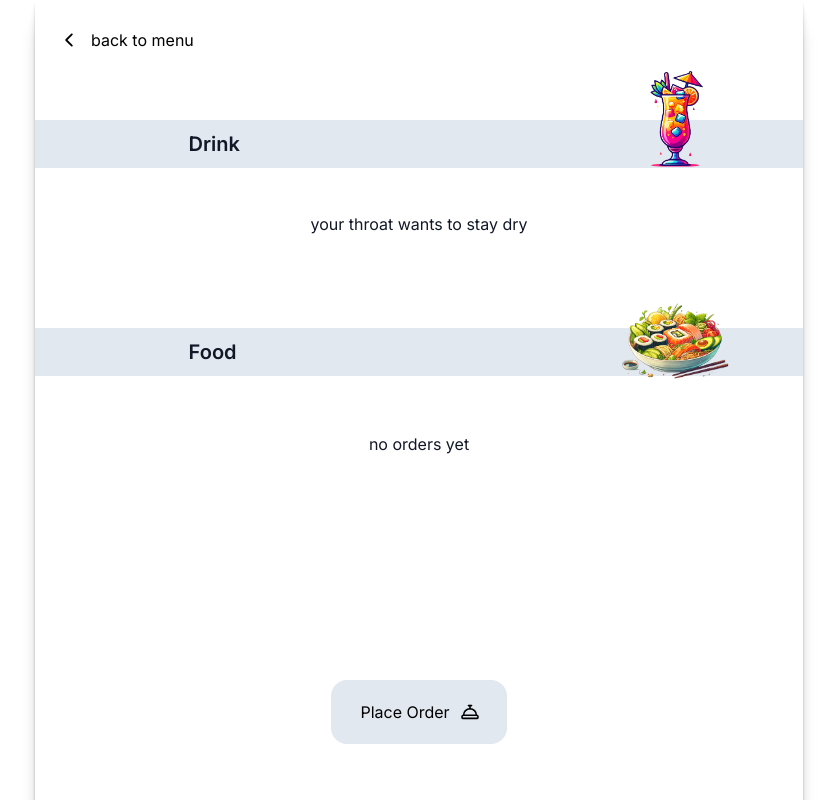
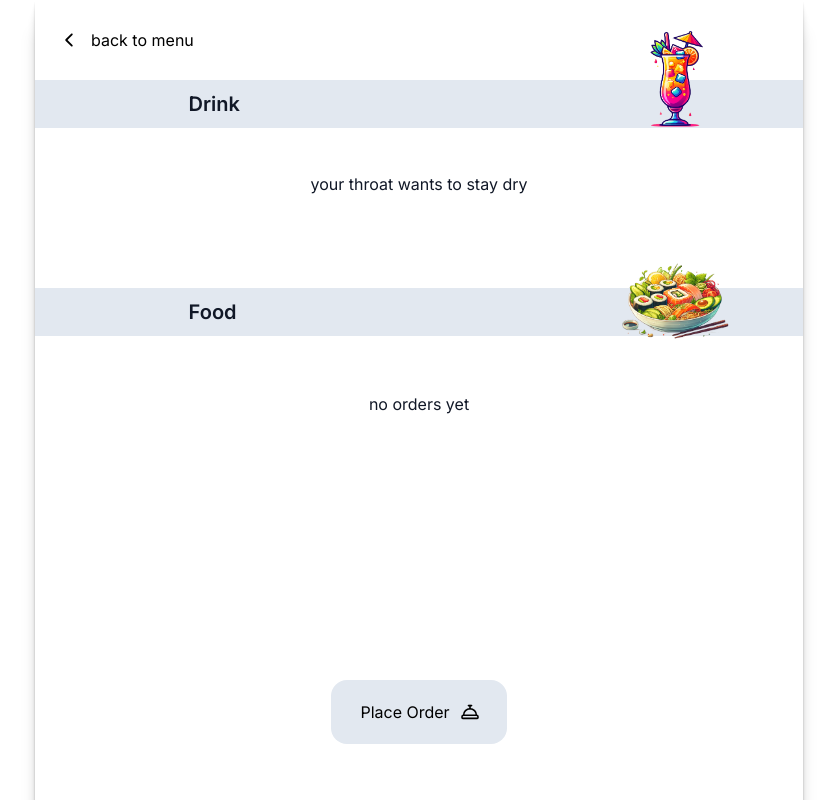
Before and after one commit to j-eick/pos-restaurant, a Next.js app: page /menu/order in a window 1280 px wide. Shown: the whole page, without its empty margins (221-1058 px from the left). Built offline with nearby package versions, Linux system fonts and the light colour scheme.

Commit message:
added intersection observer for back-button

```diff
--- a/app/menu/order/page.tsx
+++ b/app/menu/order/page.tsx
@@ -7,7 +7,7 @@ import { useRouter } from "next/navigation";
 import { Button } from "@/app/components/ui/button";
 import { FaConciergeBell } from "react-icons/fa";
 import { LuConciergeBell } from "react-icons/lu";
-import { useEffect, useState } from "react";
+import { useEffect, useRef, useState } from "react";
 import { useCounter } from "@/app/hooks/useCounter";
 import { Text } from "@/app/components/ui/text";
 import { Countdown } from "@/app/components/ui/countdown";
@@ -17,6 +17,9 @@ export default function CustomerOrders() {
   const [count, { add, reset }] = useCounter();
   const [orderButtonDisabled, setOrderButtonDisabled] = useState(false);
   const [isOrderButtonHidden, setIsOrderButtonHidden] = useState(false);
+  const [isIntersecting, setIsIntersecting] = useState(false);
+
+  const ref = useRef(null);
 
   const router = useRouter();
 
@@ -43,15 +46,61 @@ export default function CustomerOrders() {
   const buttonAnimation =
     count === 0 ? "" : count === 1 ? "animate-slideDownUp " : count === 2 ? "animate-slideDownUp " : "";
 
+  useEffect(() => {
+    const reference = ref.current;
+    if (!reference) {
+      return;
+    }
+
+    console.log(reference);
+
+    const observer = new IntersectionObserver(
+      (entry) => {
+        const ioEntry = entry[0];
+        setIsIntersecting(ioEntry.isIntersecting);
+        console.log(ioEntry);
+      },
+      {
+        threshold: 0.1,
+      }
+    );
+
+    observer.observe(reference);
+
+    return () => {
+      if (reference) observer.unobserve(reference);
+    };
+  }, [isIntersecting]);
+
   return (
-    <main className="relative min-h-screen shadow-mainShadow ">
+    <main className={`relative min-h-screen shadow-mainShadow`}>
+      {!isIntersecting ? (
+        <div className="relative h-10 w-10 bg-red-500">
+          <header
+            className={`fixed z-50 top-7 left-5 w-max h-12 border rounded-sm bg-white
+              sm:h-16 sm:w-16 `}
+          >
+            <LinkCo
+              href={"/menu"}
+              className="h-full flex gap-3 items-center justify-center
+                        bg-transparent"
+            >
+              <IoIosArrowBack className="text-lg" />
+              <span>menu</span>
+            </LinkCo>
+          </header>
+          {/* INFO: Just a pixel to "carry" the ref; in order to absorb flickering caused by rapid false/true toggle */}
+          <div className="absolute top-0 left-10 z-50 w-[50px] h-[50px]" ref={ref} />
+        </div>
+      ) : (
+        <div className="relative h-10 w-10">
           <header
             className={`relative w-full h-16 flex justify-center items-center
                     sm:h-20 `}
           >
             <LinkCo
               href={"/menu"}
-          className="absolute top-1/2 -translate-y-1/2 left-3
+              className="absolute w-max top-1/2 -translate-y-1/2 left-3
                           flex gap-3 items-center
                           bg-transparent"
             >
@@ -59,6 +108,11 @@ export default function CustomerOrders() {
               back to menu
             </LinkCo>
           </header>
+          {/* INFO: bg-blue-500 opacity-40 (debugging) */}
+          <div className="absolute z-50 left-10 top-0 w-[50px] h-[50px] " ref={ref} />
+        </div>
+      )}
+
       <OrderList />
       {!isOrderButtonHidden ? (
         <Button
```
Lines whose indentation alone changed are shown as unchanged.
